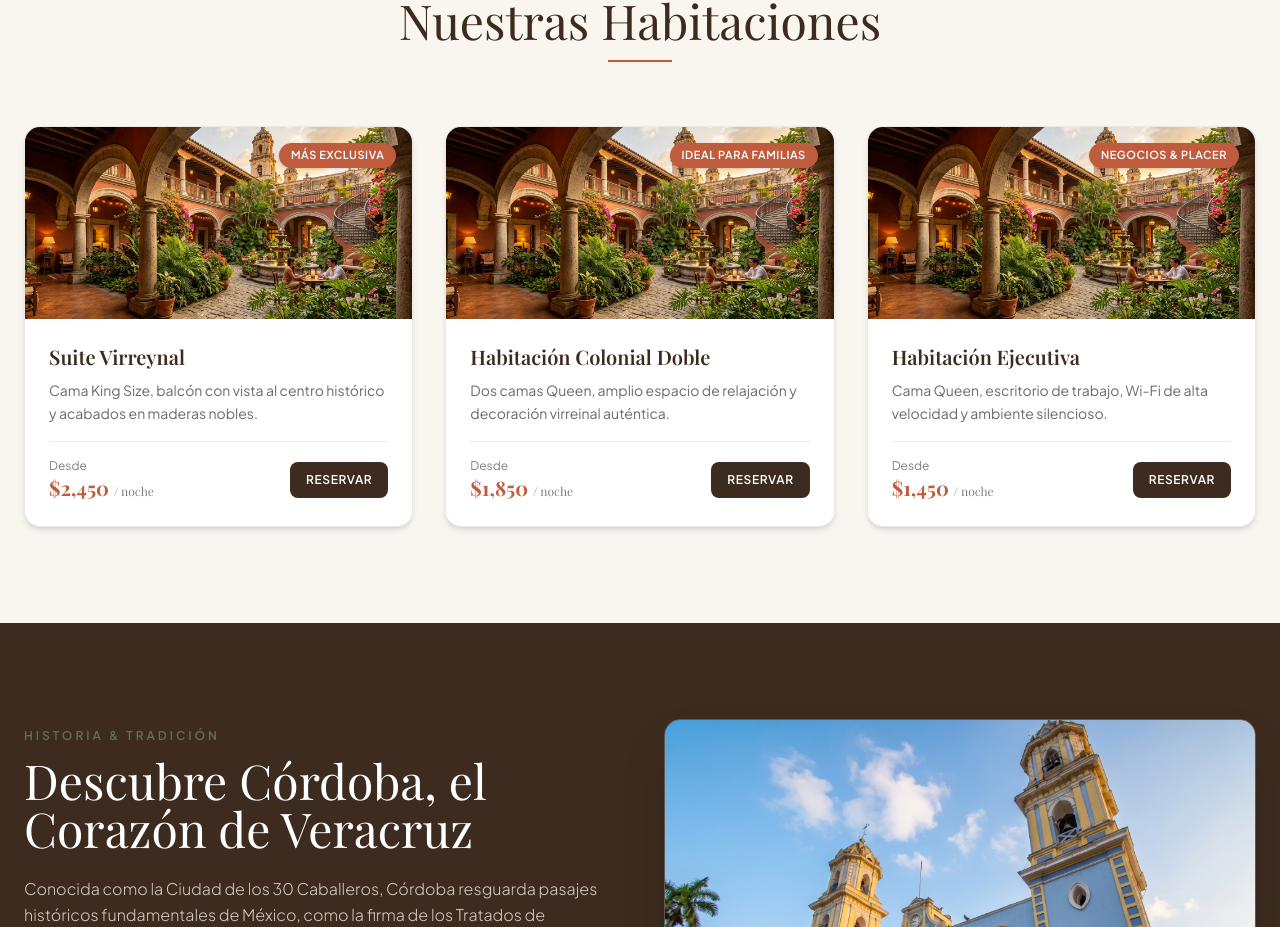
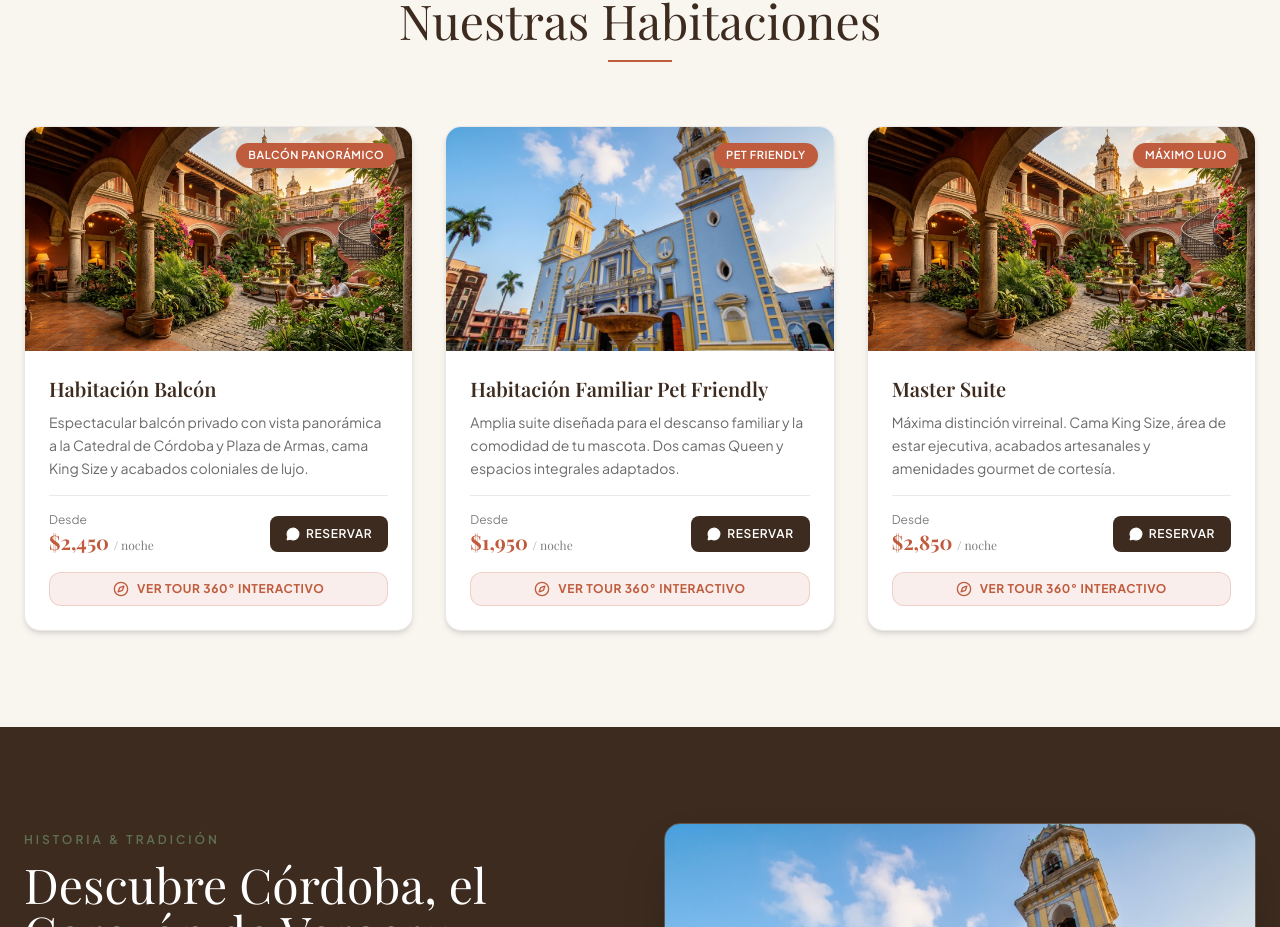
Before and after one commit to gastonmorante/hotel-virreynal-web, a React (Vite) app: page / in a window 1280 px wide. Shown: the part 1339-2266 px from the top of the page. Built offline with nearby package versions, Linux system fonts and the light colour scheme; a web font is replaced by a local one.

Commit message:
Update_room_names_and_individual_360_tours_for_Balcon_PetFriendly_and_MasterSuite

```diff
--- a/src/App.jsx
+++ b/src/App.jsx
@@ -7,10 +7,39 @@ import ChatConcierge from './components/ChatConcierge';
 import WhatsAppCTA from './components/WhatsAppCTA';
 import IntroLoader from './components/IntroLoader';
 import TourismModal from './components/TourismModal';
-import { MapPin, Phone, Mail, Compass, Star } from 'lucide-react';
+import RoomTourModal from './components/RoomTourModal';
+import { MapPin, Phone, Mail, Compass, Star, Eye, MessageCircle } from 'lucide-react';
 
 export default function App() {
   const [isTourismModalOpen, setIsTourismModalOpen] = useState(false);
+  const [selectedRoomTour, setSelectedRoomTour] = useState(null);
+
+  const roomsData = [
+    {
+      title: 'Habitación Balcón',
+      tourId: 'VikmFPAFK',
+      desc: 'Espectacular balcón privado con vista panorámica a la Catedral de Córdoba y Plaza de Armas, cama King Size y acabados coloniales de lujo.',
+      price: '$2,450',
+      badge: 'Balcón Panorámico',
+      image: '/images/hero-bg.jpg',
+    },
+    {
+      title: 'Habitación Familiar Pet Friendly',
+      tourId: '74DIxcuqV',
+      desc: 'Amplia suite diseñada para el descanso familiar y la comodidad de tu mascota. Dos camas Queen y espacios integrales adaptados.',
+      price: '$1,950',
+      badge: 'Pet Friendly',
+      image: '/images/cbafoto1.jpg',
+    },
+    {
+      title: 'Master Suite',
+      tourId: 'xZnK_3zrK',
+      desc: 'Máxima distinción virreinal. Cama King Size, área de estar ejecutiva, acabados artesanales y amenidades gourmet de cortesía.',
+      price: '$2,850',
+      badge: 'Máximo Lujo',
+      image: '/images/hero-bg.jpg',
+    },
+  ];
 
   return (
     <div className="min-h-screen bg-background text-charcoal font-sans selection:bg-primary/20 selection:text-primary">
@@ -37,40 +66,33 @@ export default function App() {
           </div>
 
           <div className="grid grid-cols-1 md:grid-cols-3 gap-8">
-            {[
-              {
-                title: 'Suite Virreynal',
-                desc: 'Cama King Size, balcón con vista al centro histórico y acabados en maderas nobles.',
-                price: '$2,450',
-                badge: 'Más Exclusiva',
-              },
-              {
-                title: 'Habitación Colonial Doble',
-                desc: 'Dos camas Queen, amplio espacio de relajación y decoración virreinal auténtica.',
-                price: '$1,850',
-                badge: 'Ideal para Familias',
-              },
-              {
-                title: 'Habitación Ejecutiva',
-                desc: 'Cama Queen, escritorio de trabajo, Wi-Fi de alta velocidad y ambiente silencioso.',
-                price: '$1,450',
-                badge: 'Negocios & Placer',
-              },
-            ].map((room, idx) => (
+            {roomsData.map((room, idx) => (
               <div
                 key={idx}
                 className="bg-white rounded-2xl overflow-hidden border border-secondary/10 shadow-md hover:shadow-xl transition-all duration-300 flex flex-col group"
               >
-                <div className="h-48 bg-secondary/10 relative overflow-hidden">
+                {/* Room Card Image Container */}
+                <div
+                  onClick={() => setSelectedRoomTour(room)}
+                  className="h-56 bg-secondary/10 relative overflow-hidden cursor-pointer group"
+                >
                   <img
-                    src="/images/hero-bg.jpg"
+                    src={room.image}
                     alt={room.title}
                     className="w-full h-full object-cover group-hover:scale-105 transition-transform duration-500"
                   />
+                  <div className="absolute inset-0 bg-black/30 opacity-0 group-hover:opacity-100 transition-opacity duration-300 flex items-center justify-center">
+                    <span className="inline-flex items-center gap-2 bg-white/90 backdrop-blur-md text-secondary text-xs uppercase font-bold tracking-wider px-4 py-2 rounded-full shadow-lg">
+                      <Compass className="w-4 h-4 text-primary animate-spin-slow" />
+                      <span>Ver Tour 360°</span>
+                    </span>
+                  </div>
                   <span className="absolute top-4 right-4 bg-primary text-white text-[11px] font-semibold tracking-wider uppercase px-3 py-1 rounded-full shadow">
                     {room.badge}
                   </span>
                 </div>
+
+                {/* Room Card Details */}
                 <div className="p-6 flex-1 flex flex-col justify-between">
                   <div>
                     <h3 className="font-serif text-xl font-semibold text-secondary mb-2">
@@ -80,17 +102,35 @@ export default function App() {
                       {room.desc}
                     </p>
                   </div>
-                  <div className="pt-4 border-t border-secondary/10 flex items-center justify-between">
-                    <div>
-                      <span className="text-xs text-charcoal/60 block">Desde</span>
-                      <span className="font-serif text-xl font-bold text-primary">{room.price} <span className="text-xs font-normal text-charcoal/60">/ noche</span></span>
+
+                  <div className="pt-4 border-t border-secondary/10 flex flex-col gap-3">
+                    <div className="flex items-center justify-between">
+                      <div>
+                        <span className="text-xs text-charcoal/60 block">Desde</span>
+                        <span className="font-serif text-xl font-bold text-primary">
+                          {room.price} <span className="text-xs font-normal text-charcoal/60">/ noche</span>
+                        </span>
+                      </div>
+
+                      <a
+                        href={`https://wa.me/522717120000?text=Hola,%20quisiera%20reservar%20la%20${encodeURIComponent(room.title)}%20en%20Hotel%20Virreynal`}
+                        target="_blank"
+                        rel="noopener noreferrer"
+                        className="bg-secondary hover:bg-primary text-white text-xs uppercase tracking-wider font-semibold px-4 py-2.5 rounded-lg transition-colors flex items-center gap-1.5"
+                      >
+                        <MessageCircle className="w-3.5 h-3.5 fill-white" />
+                        <span>Reservar</span>
+                      </a>
                     </div>
-                    <a
-                      href="#reservar"
-                      className="bg-secondary hover:bg-primary text-white text-xs uppercase tracking-wider font-semibold px-4 py-2.5 rounded-lg transition-colors"
+
+                    {/* Interactive 360° Tour Button */}
+                    <button
+                      onClick={() => setSelectedRoomTour(room)}
+                      className="w-full inline-flex items-center justify-center gap-2 bg-primary/10 hover:bg-primary/20 text-primary border border-primary/20 py-2 rounded-xl text-xs font-bold uppercase tracking-wider transition-colors mt-1"
                     >
-                      Reservar
-                    </a>
+                      <Compass className="w-4 h-4" />
+                      <span>Ver Tour 360° interactivo</span>
+                    </button>
                   </div>
                 </div>
               </div>
@@ -205,6 +245,12 @@ export default function App() {
         isOpen={isTourismModalOpen}
         onClose={() => setIsTourismModalOpen(false)}
       />
+
+      {/* Interactive Room 360° Tour Modal */}
+      <RoomTourModal
+        room={selectedRoomTour}
+        onClose={() => setSelectedRoomTour(null)}
+      />
     </div>
   );
 }
--- /dev/null
+++ b/src/components/RoomTourModal.jsx
@@ -0,0 +1,81 @@
+import React from 'react';
+import { X, Compass, MessageCircle } from 'lucide-react';
+
+export default function RoomTourModal({ room, onClose }) {
+  if (!room) return null;
+
+  const whatsappUrl = `https://wa.me/522717120000?text=Hola,%20quisiera%20reservar%20la%20${encodeURIComponent(room.title)}%20en%20Hotel%20Virreynal`;
+
+  return (
+    <div className="fixed inset-0 z-50 bg-black/85 backdrop-blur-md flex items-center justify-center p-4 sm:p-6 animate-in fade-in duration-300">
+      <div className="relative w-full max-w-4xl bg-background rounded-3xl overflow-hidden shadow-2xl border border-secondary/20 flex flex-col max-h-[90vh]">
+        {/* Modal Header */}
+        <div className="flex items-center justify-between p-5 bg-secondary text-white border-b border-white/10">
+          <div className="flex items-center gap-3">
+            <div className="w-9 h-9 rounded-full bg-primary/20 border border-primary/30 flex items-center justify-center text-primary">
+              <Compass className="w-5 h-5 animate-spin-slow" />
+            </div>
+            <div>
+              <h3 className="font-serif text-lg sm:text-xl font-semibold leading-tight">
+                Tour 360° • {room.title}
+              </h3>
+              <p className="text-xs text-white/70 font-light">
+                Explora cada rincón de esta habitación en tiempo real
+              </p>
+            </div>
+          </div>
+
+          <button
+            onClick={onClose}
+            className="p-2 rounded-full hover:bg-white/10 text-white/80 hover:text-white transition-colors"
+            aria-label="Cerrar modal"
+          >
+            <X className="w-6 h-6" />
+          </button>
+        </div>
+
+        {/* Modal Body with 360 Tour iFrame */}
+        <div className="relative w-full h-[380px] sm:h-[480px] bg-black">
+          <iframe
+            src={`https://app.cloudpano.com/tours/${room.tourId}`}
+            title={`Tour 360 ${room.title}`}
+            className="w-full h-full border-0"
+            allow="accelerometer; autoplay; clipboard-write; encrypted-media; gyroscope; picture-in-picture; vr"
+            allowFullScreen
+          />
+        </div>
+
+        {/* Modal Footer & Direct Booking */}
+        <div className="p-5 bg-white border-t border-secondary/10 flex flex-col sm:flex-row items-center justify-between gap-4">
+          <div>
+            <span className="text-xs uppercase font-bold tracking-wider text-accent block">
+              {room.badge}
+            </span>
+            <div className="flex items-baseline gap-2">
+              <span className="font-serif text-2xl font-bold text-secondary">{room.price}</span>
+              <span className="text-xs text-charcoal/60">/ noche (Impuestos incluidos)</span>
+            </div>
+          </div>
+
+          <div className="flex items-center gap-3 w-full sm:w-auto">
+            <button
+              onClick={onClose}
+              className="flex-1 sm:flex-none px-5 py-3 rounded-xl border border-secondary/20 text-secondary hover:bg-secondary/5 text-xs font-semibold uppercase tracking-wider transition-colors"
+            >
+              Cerrar
+            </button>
+            <a
+              href={whatsappUrl}
+              target="_blank"
+              rel="noopener noreferrer"
+              className="flex-1 sm:flex-none inline-flex items-center justify-center gap-2 bg-[#25D366] hover:bg-[#20ba5a] text-white px-6 py-3 rounded-xl text-xs font-semibold uppercase tracking-wider shadow-lg hover:shadow-xl transition-all"
+            >
+              <MessageCircle className="w-4 h-4 fill-white" />
+              <span>Reservar Habitación</span>
+            </a>
+          </div>
+        </div>
+      </div>
+    </div>
+  );
+}
```
